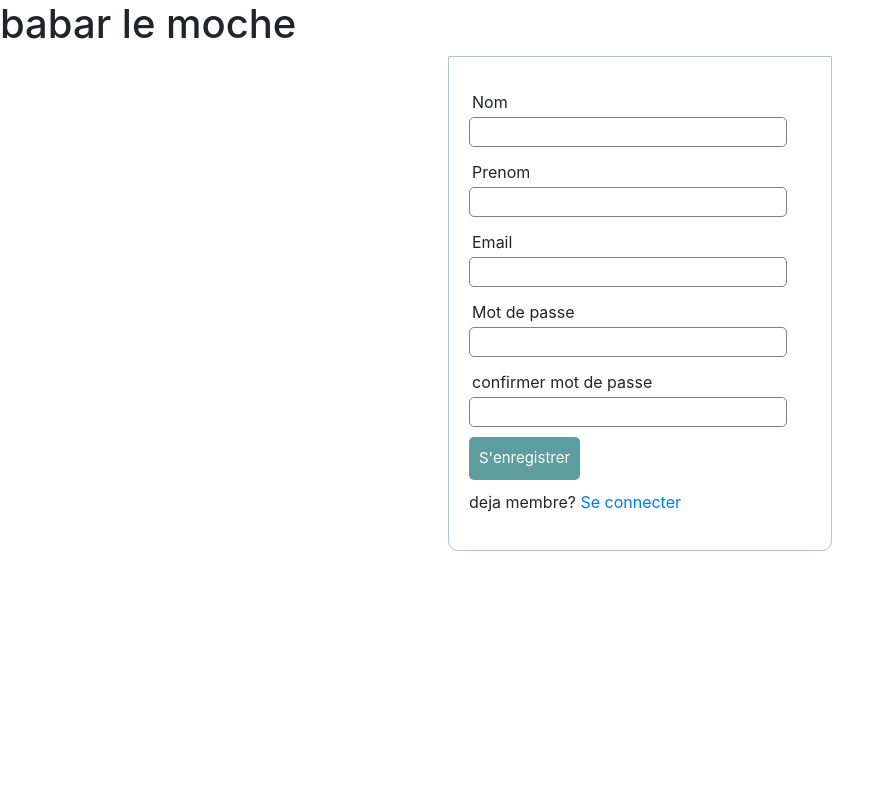
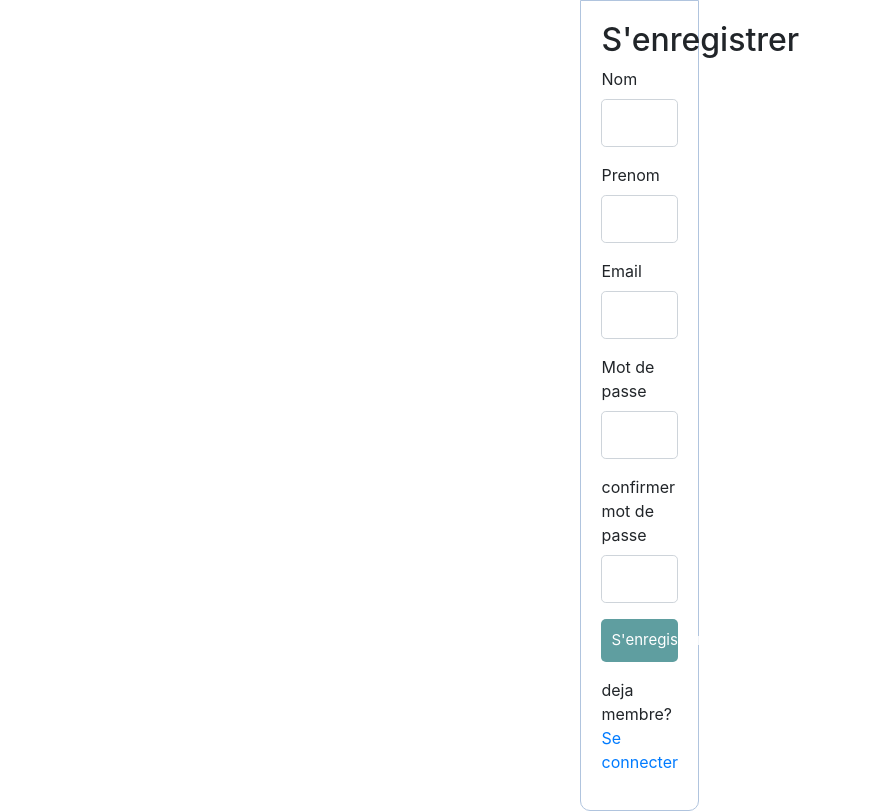
Before and after one commit to zjulien/dashboard, a PHP site: page / in a window 1280 px wide. Shown: the whole page, without its empty margins (0-893 px from the left). Before the commit the page ends 551 px from the top, so only its background shows below. Run offline with PHP 8.4, Linux system fonts and the light colour scheme; some libraries are stand-ins or nearby versions.

Commit message:
création de la page login, intégration bootstrap,test redirection après login via defaultController

```diff
--- a/public/css/style.css
+++ b/public/css/style.css
@@ -1,6 +1,6 @@
 body {
   font-size: 120%;
-  background: #f8f8ff;
+  background-color: blue;
 }
 
 body form {
--- a/public/css/style.scss
+++ b/public/css/style.scss
@@ -70,7 +70,7 @@
 //     background-color:#337ab7;
 // }
 body{font-size: 120%;
-background: #f8f8ff;
+background: blue;
 form {
     width: 30%;
     margin: 0px auto;
--- a/templates/base.html.twig
+++ b/templates/base.html.twig
@@ -5,7 +5,7 @@
     <!-- Required meta tags -->
     <meta charset="utf-8">
     <meta name="viewport" content="width=device-width, initial-scale=1, shrink-to-fit=no">
-  <link rel="stylesheet" href="../public/css/style.css">
+  <link  href="../../app/public/css/style.css" rel="stylesheet">
     <!-- Bootstrap CSS -->
     <link rel="stylesheet" href="https://stackpath.bootstrapcdn.com/bootstrap/4.3.1/css/bootstrap.min.css" integrity="sha384-ggOyR0iXCbMQv3Xipma34MD+dH/1fQ784/j6cY/iJTQUOhcWr7x9JvoRxT2MZw1T" crossorigin="anonymous">
 
--- a/templates/home.html.twig
+++ b/templates/home.html.twig
@@ -1,33 +1,48 @@
 {% extends 'base.html.twig' %}
 
 {% block content %}
-<h1> babar le moche </h1>
+
+<div class="container-fluid">
+<div class="row">
+<div class="col-md-4 offset-md-4">
 <form method="post" action="index.php">
+    <h2 class="text-center">S'enregistrer</h2>
 
-    <div class="input-group">
-    <label>Nom</label>
-    <input type="text" name="lastname">
+
+
+    <div class="form-group">
+    <label for="nom">Nom</label>
+    <input type="text" name="lastname" class="form-control form-control-lg">
 </div>
-<div class="input-group">
-    <label>Prenom</label>
-    <input type="text" name="firstname">
+
+<div class="form-group">
+    <label for="prenom">Prenom</label>
+    <input type="text" name="firstname" class="form-control form-control-lg">
 </div>
-<div class="input-group">
+
+<div class="form-group">
     <label>Email</label>
-    <input type="text" name="email">
+    <input type="text" name="email" class="form-control form-control-lg">
 </div>
-<div class="input-group">
+
+<div class="form-group">
     <label>Mot de passe</label>
-    <input type="password" name="password">
+    <input type="password" name="password" class="form-control form-control-lg">
     </div>
-    <div class="input-group">
+
+    <div class="form-group">
     <label>confirmer mot de passe</label>
-    <input type="password" name="password">
+    <input type="password" name="password" class="form-control form-control-lg">
 </div>
-<div class="input-group">
-    <button type="submit" name="register" class="btn">S'enregistrer </button>
+
+<div class="form-group">
+    <button type="submit" name="register" class="btn btn-primary btn-block btn-lg">S'enregistrer </button>
 </div>
-<p>deja membre? <a href="login.php">Se connecter</p>
+
+<p>deja membre? <a href="login.html.twig">Se connecter</p>
 </form>
+</div>
+</div>
+</div>
 
 {% endblock %}
```
Also changed, not shown: src/Controller/DefaultController.php (+82 -0 lines), templates/login.html.twig (added, +31 -0 lines), 1 other file.
